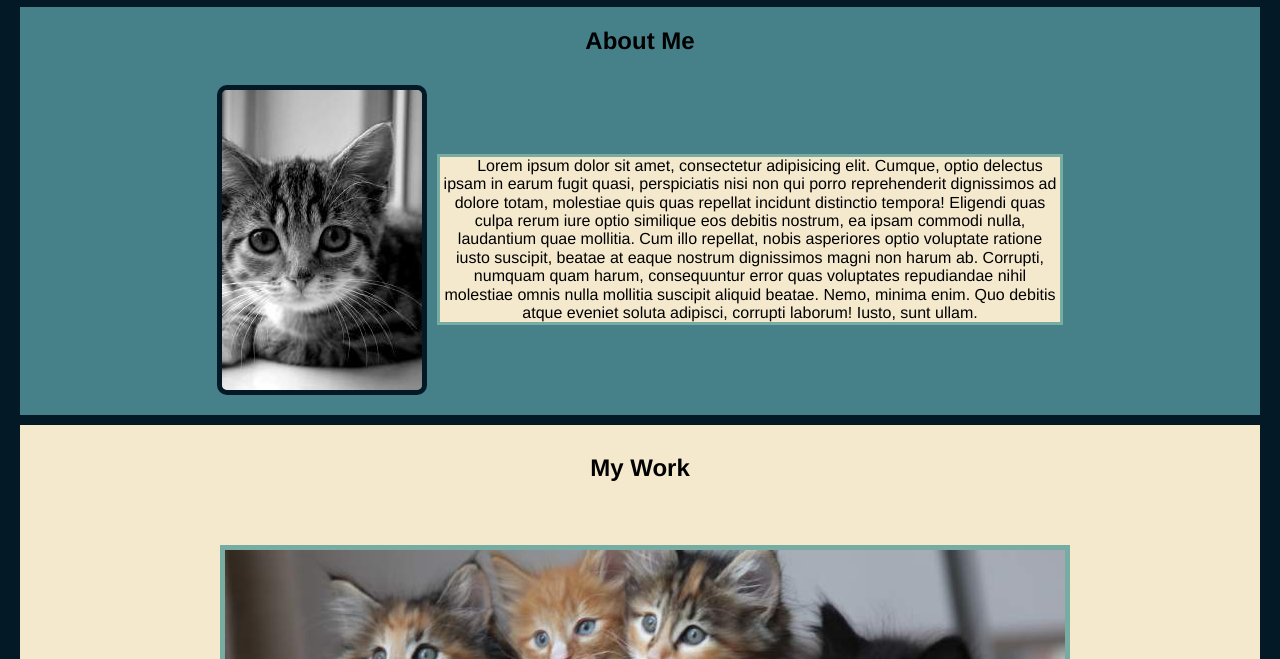
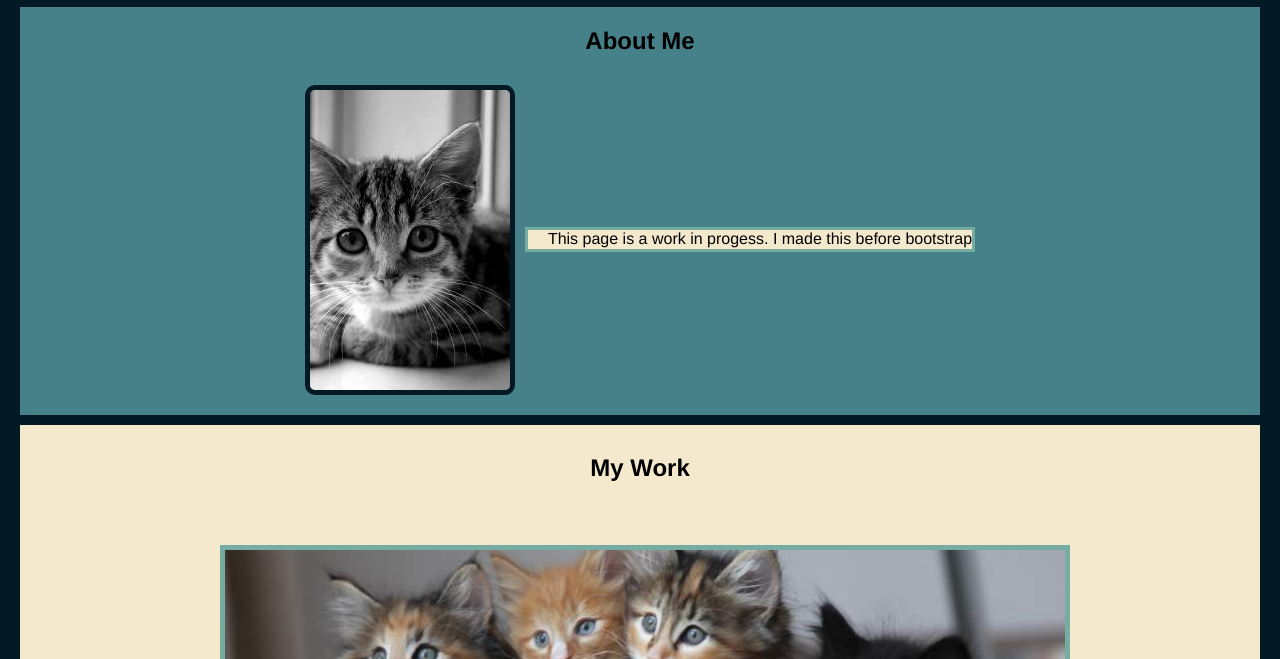
Before and after one commit to tkieras42/Portfolio-Tyler-Kieras, a plain HTML site: page index.html in a window 1280 px wide. Shown: the part 141-800 px from the top of the page. Drawn offline with Linux system fonts and the light colour scheme.

Commit message:
Update index.html

```diff
--- a/index.html
+++ b/index.html
@@ -29,7 +29,7 @@
             <article>
                 <img src="./assets/images/cat-200-300.jpg" alt="picture of cute cat">
                 <p>
-                    Lorem ipsum dolor sit amet, consectetur adipisicing elit. Cumque, optio delectus ipsam in earum fugit quasi, perspiciatis nisi non qui porro reprehenderit dignissimos ad dolore totam, molestiae quis quas repellat incidunt distinctio tempora! Eligendi quas culpa rerum iure optio similique eos debitis nostrum, ea ipsam commodi nulla, laudantium quae mollitia. Cum illo repellat, nobis asperiores optio voluptate ratione iusto suscipit, beatae at eaque nostrum dignissimos magni non harum ab. Corrupti, numquam quam harum, consequuntur error quas voluptates repudiandae nihil molestiae omnis nulla mollitia suscipit aliquid beatae. Nemo, minima enim. Quo debitis atque eveniet soluta adipisci, corrupti laborum! Iusto, sunt ullam.
+                    This page is a work in progess. I made this before bootstrap
                  </p>
              </article>
         </section>
```
